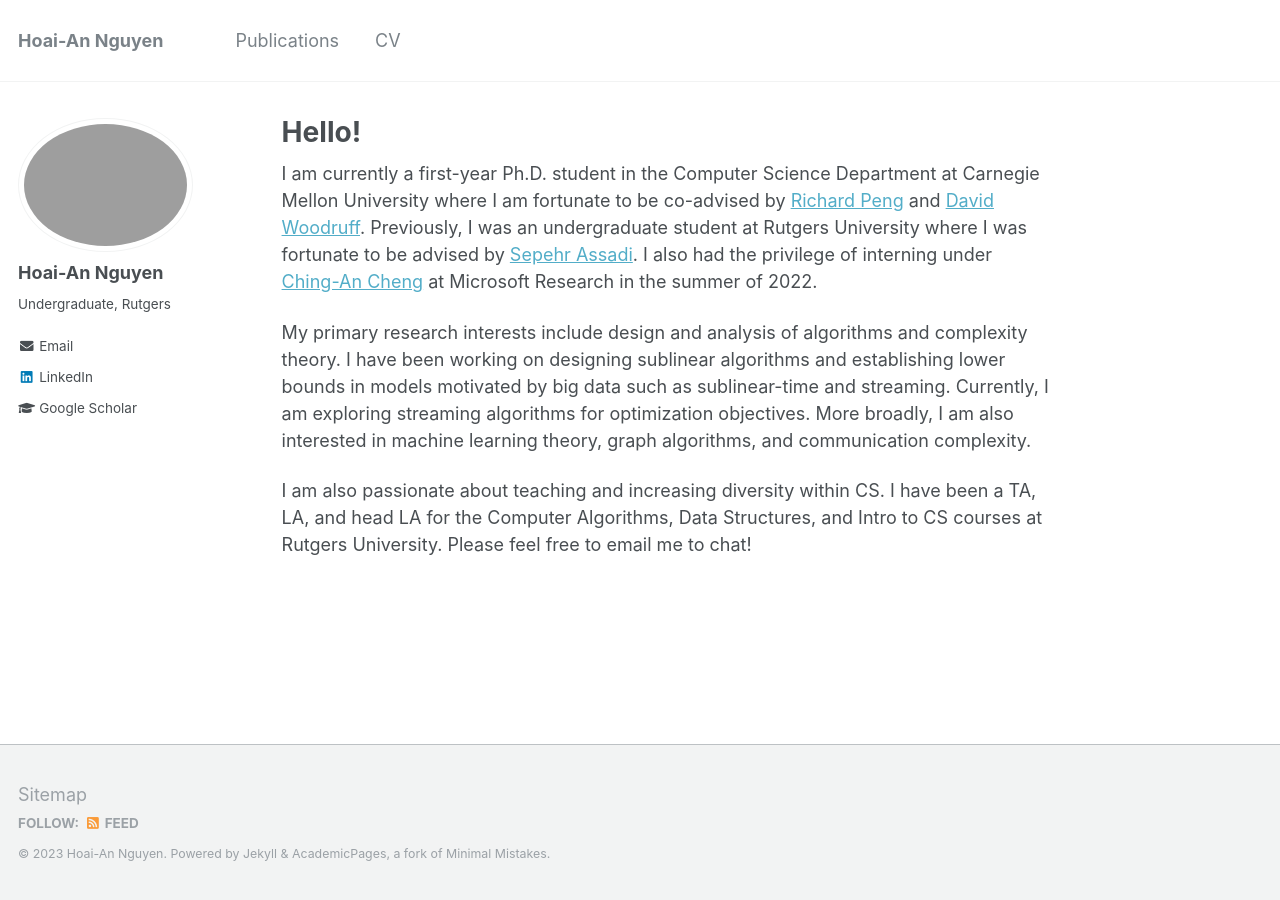
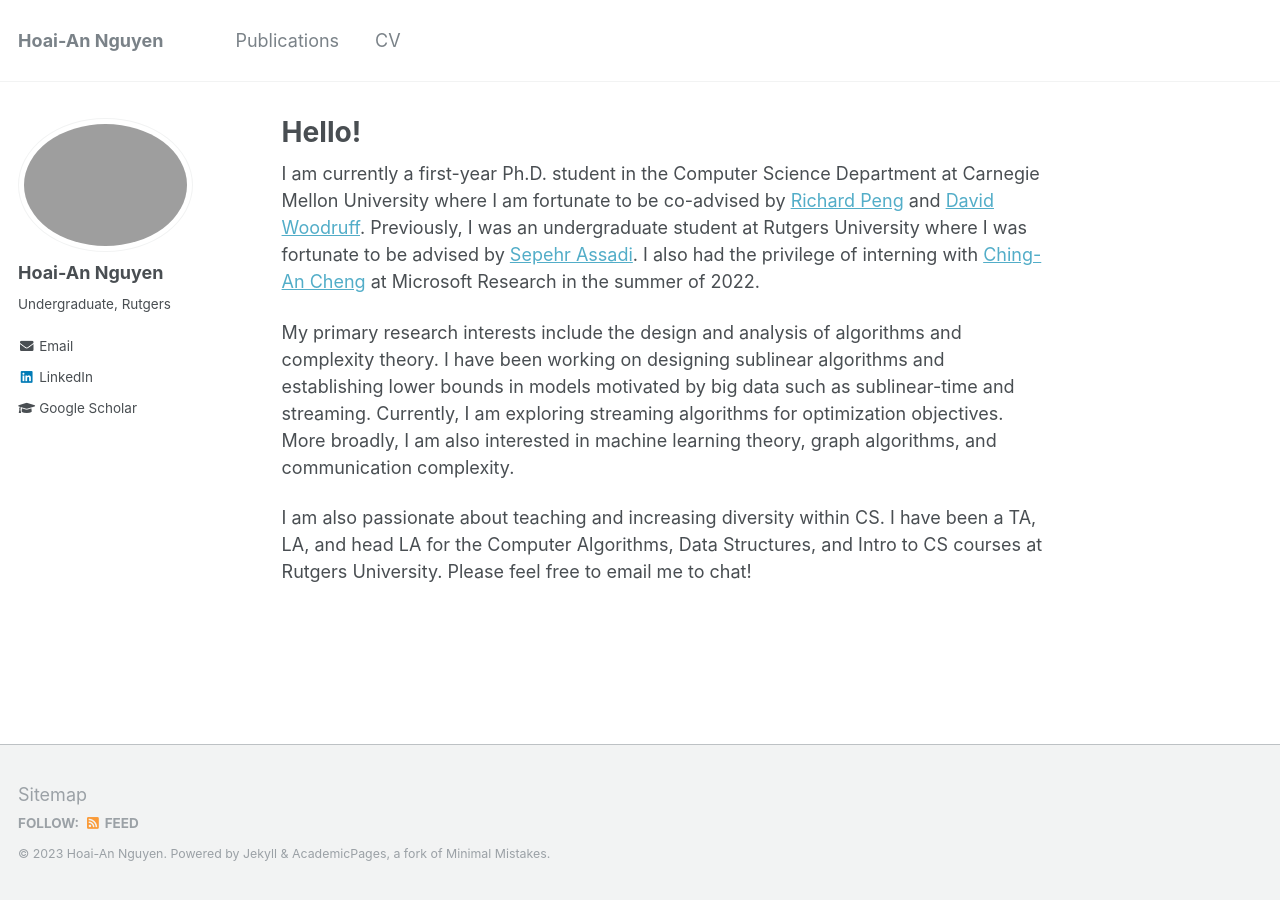
Before and after one commit to hoai77/hoai77.github.io, a Jekyll site: the page built from _pages/about.md, in a window 1280 px wide. Built offline with Jekyll 4.4.1, drawn with Linux system fonts in a browser that asks for light colours.

Commit message:
updated cv

```diff
--- a/_pages/about.md
+++ b/_pages/about.md
@@ -7,8 +7,8 @@ redirect_from:
   - /about/
   - /about.html
 ---
-I am currently a first-year Ph.D. student in the Computer Science Department at Carnegie Mellon University where I am fortunate to be co-advised by [Richard Peng](https://www.cs.cmu.edu/~yangp/) and [David Woodruff](http://www.cs.cmu.edu/~dwoodruf/). Previously, I was an undergraduate student at Rutgers University where I was fortunate to be advised by [Sepehr Assadi](https://sepehr.assadi.info/). I also had the privilege of interning under [Ching-An Cheng](https://www.chinganc.com/) at Microsoft Research in the summer of 2022.
+I am currently a first-year Ph.D. student in the Computer Science Department at Carnegie Mellon University where I am fortunate to be co-advised by [Richard Peng](https://www.cs.cmu.edu/~yangp/) and [David Woodruff](http://www.cs.cmu.edu/~dwoodruf/). Previously, I was an undergraduate student at Rutgers University where I was fortunate to be advised by [Sepehr Assadi](https://sepehr.assadi.info/). I also had the privilege of interning with [Ching-An Cheng](https://www.chinganc.com/) at Microsoft Research in the summer of 2022.
 
-My primary research interests include design and analysis of algorithms and complexity theory. I have been working on designing sublinear algorithms and establishing lower bounds in models motivated by big data such as sublinear-time and streaming. Currently, I am exploring streaming algorithms for optimization objectives. More broadly, I am also interested in machine learning theory, graph algorithms, and communication complexity.
+My primary research interests include the design and analysis of algorithms and complexity theory. I have been working on designing sublinear algorithms and establishing lower bounds in models motivated by big data such as sublinear-time and streaming. Currently, I am exploring streaming algorithms for optimization objectives. More broadly, I am also interested in machine learning theory, graph algorithms, and communication complexity.
 
 I am also passionate about teaching and increasing diversity within CS. I have been a TA, LA, and head LA for the Computer Algorithms, Data Structures, and Intro to CS courses at Rutgers University. Please feel free to email me to chat!
```
Also changed, not shown: 1 other file.
